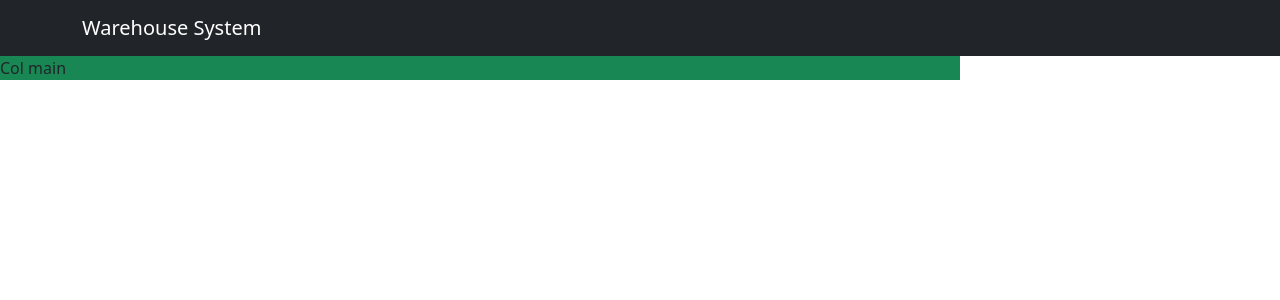
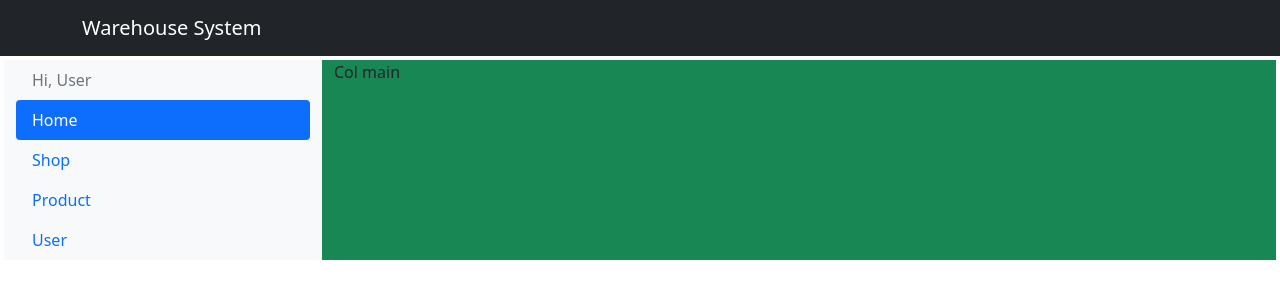
Before and after one commit to rdchen1124/warehouse, a React (Create React App) app: page / in a window 1280 px wide. Shown: the top 300 px of the page. Built offline with nearby package versions, Linux system fonts and the light colour scheme.

Commit message:
Add Navbar to App.

```diff
--- a/src/components/App/App.js
+++ b/src/components/App/App.js
@@ -4,7 +4,9 @@ import {
   Routes,
   Route,
 } from 'react-router-dom';
+import { Row } from 'react-bootstrap';
 import Header from "../Header";
+import Navbar from "../Navbar";
 import Home from '../../pages/Home';
 
 function App() {
@@ -12,9 +14,12 @@ function App() {
     <div>
       <Router>
         <Header />
-        <Routes>
-          <Route path="/" element={<Home />} />
-        </Routes>
+        <Row className="m-1">
+          <Navbar />
+          <Routes>
+            <Route path="/" element={<Home />} />
+          </Routes>
+        </Row>
       </Router>
     </div>
   );
```
